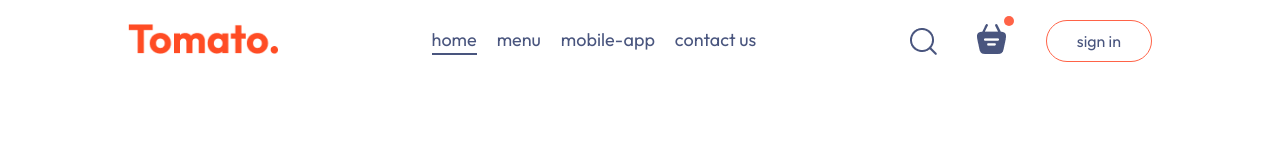
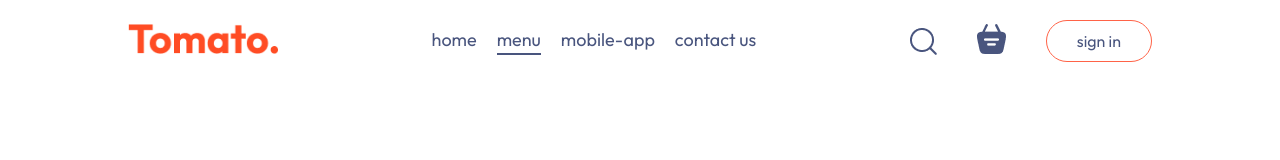
Before and after one commit to ThakurSadguru/Food-Delivery, a React (Vite) app: page /cart in a window 1280 px wide. Shown: the top 160 px of the page. Built offline with nearby package versions, Linux system fonts and the light colour scheme.

Commit message:
code for dot removal from basket

```diff
--- a/src/components/Navbar/Navbar.jsx
+++ b/src/components/Navbar/Navbar.jsx
@@ -1,11 +1,13 @@
-import React, { useState } from 'react'
+import React, { useContext, useState } from 'react'
 import './Navbar.css'
 import { assets } from '../../assets/assets'
 import {Link} from 'react-router-dom'
+import { StoreContext } from '../../Context/StoreContext'
 const Navbar = ({setShowLogin}) => {
 
-  const [menu,setMenu] = useState("home");
+  const [menu,setMenu] = useState("menu");
 
+  const {getTotalCartAmount} = useContext(StoreContext);
   return (
     <div className='navbar'>
      <Link to='/'><img src={assets.logo} alt="" className="logo" /></Link>
@@ -20,7 +22,7 @@ const Navbar = ({setShowLogin}) => {
       <img src={assets.search_icon} alt=""/>
       <div className="navbar-search-icon">
         <Link to='/cart'><img src={assets.basket_icon} alt=""/></Link>
-        <div className="dot"></div>
+        <div className={getTotalCartAmount()===0?"":"dot"}></div>
       </div>
       <button onClick={()=>setShowLogin(true)}>sign in</button>
      </div>
--- a/src/pages/Cart/Cart.jsx
+++ b/src/pages/Cart/Cart.jsx
@@ -2,8 +2,11 @@ import React from 'react'
 import './Cart.css'
 import { useContext } from 'react'
 import { StoreContext } from '../../Context/StoreContext'
+import { useNavigate } from 'react-router-dom'
 const Cart = () =>{
   const{cartItems,food_list,removeFromCart, getTotalCartAmount}=useContext(StoreContext);
+
+  const navigate = useNavigate();
   return (
     <div className='cart'>
        <div className="cart-items">
@@ -55,7 +58,7 @@ const Cart = () =>{
               <b>${getTotalCartAmount()+2}</b>
               </div>
             </div>
-            <button>PROCEED TO CHECKOUT</button>
+            <button onClick={()=>navigate('/order')}>PROCEED TO CHECKOUT</button>
             </div>
             <div className="cart-promocode">
               <div>
```
